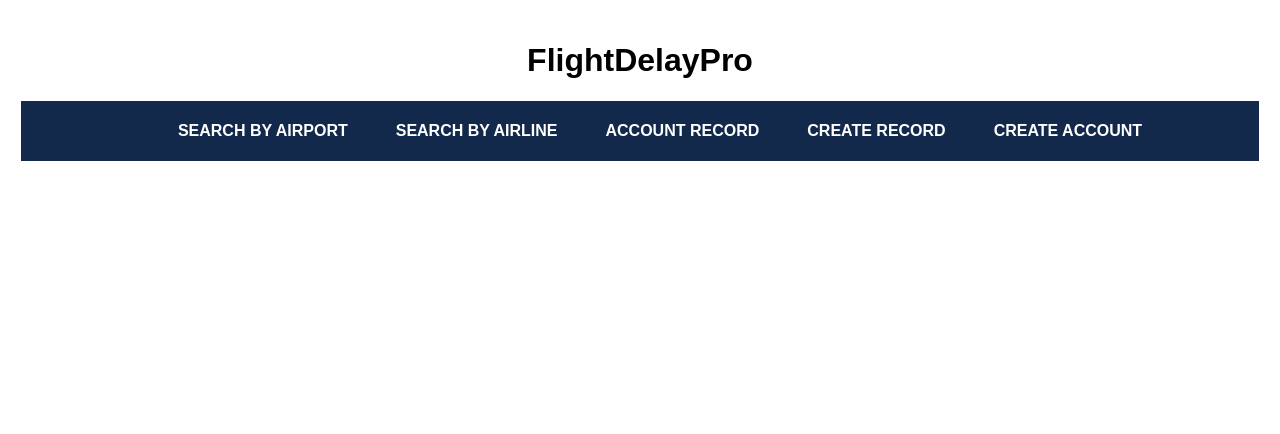
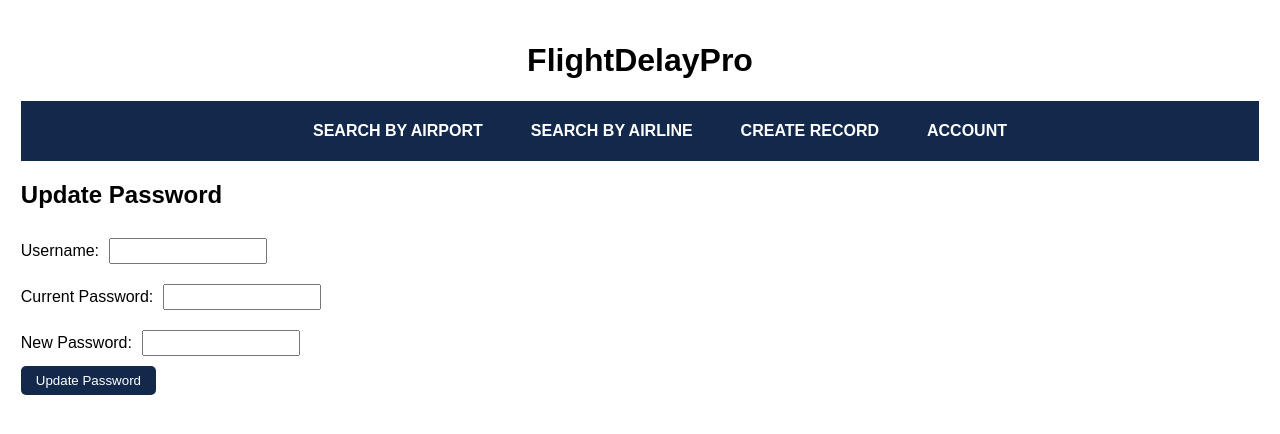
Before and after one commit to cs411-alawini/fa23-cs411-team055-TheLokis, a React (Create React App) app in the folder frontend/: page /update-password in a window 1280 px wide. Shown: the top 434 px of the page. Built offline with nearby package versions, Linux system fonts and the light colour scheme.

Commit message:
add update password

```diff
--- a/frontend/src/App.css
+++ b/frontend/src/App.css
@@ -90,6 +90,12 @@ input[type="number"] {
     height: 20px;
 }
 
+input[type="password"] {
+    margin-left: 10px;
+    width: 150px;
+    height: 20px;
+}
+
 input::-webkit-outer-spin-button,
 input::-webkit-inner-spin-button {
   -webkit-appearance: none;
--- a/frontend/src/App.js
+++ b/frontend/src/App.js
@@ -8,6 +8,8 @@ import Airline from './pages/Airline.js'
 import CreateAcc from './pages/CreateAcc.js'
 import AccRecord from './pages/AccRecord.js'
 import CreateRecord from './pages/CreateRecord.js'
+import Account from './pages/Account.js'
+import UpdatePassword from './pages/UpdatePassword.js'
 
 
 function App() {
@@ -21,7 +23,8 @@ function App() {
         <Route path="/account-record" element={<AccRecord/>}/>
         <Route path="/create-account" element={<CreateAcc/>}/>
         <Route path="/create-record" element={<CreateRecord/>}/>
-
+        <Route path="/account" element={<Account/>}/>
+        <Route path="/update-password" element={<UpdatePassword/>}/>
       </Routes>
     </BrowserRouter>
   );
--- a/frontend/src/component/Navbar.js
+++ b/frontend/src/component/Navbar.js
@@ -13,13 +13,10 @@ function NavBar() {
             <Link to="/airline">Search by Airline</Link>
           </li>
           <li>
-            <Link to="/account-record">Account Record</Link>
-          </li>
-          <li>
             <Link to="/create-record">Create Record</Link>
           </li>
           <li>
-            <Link to="/create-account">Create Account</Link>
+            <Link to="account">Account</Link>
           </li>
         </ul>
       </nav>
--- /dev/null
+++ b/frontend/src/pages/Account.js
@@ -0,0 +1,25 @@
+import * as React from "react";
+import { Link } from 'react-router-dom';
+
+
+function Account() {
+    return (
+        <>
+            <nav>
+                <ul>
+                    <li>
+                        <Link to="/account-record">Account Record</Link>
+                    </li>
+                    <li>
+                        <Link to="/create-account">Create Account</Link>
+                    </li>
+                    <li>
+                        <Link to="/update-password">Update Password</Link>
+                    </li>
+                </ul>
+            </nav>
+        </>
+    );
+}
+
+export default Account;
--- /dev/null
+++ b/frontend/src/pages/UpdatePassword.js
@@ -0,0 +1,66 @@
+import React, { useState } from 'react';
+import Axios from 'axios';
+
+function UpdatePassword() {
+    const [username, setUsername] = useState('');
+    const [currentPassword, setCurrentPassword] = useState('');
+    const [newPassword, setNewPassword] = useState('');
+    const [message, setMessage] = useState('');
+
+    const handleUpdatePassword = (e) => {
+        e.preventDefault();
+
+        Axios.post('http://localhost:3002/api/updatePassword', {
+            username: username,
+            currentPassword: currentPassword,
+            newPassword: newPassword
+        }).then((response) => {
+            setMessage(response.data.message);
+        }).catch((error) => {
+            console.error(error);
+            setMessage('Failed to update password. Please try again.');
+        });
+    };
+
+    return (
+        <>
+            <h2>Update Password</h2>
+            <form>
+                <label>
+                    Username:
+                    <input
+                        type="text"
+                        name="username"
+                        value={username}
+                        onChange={(e) => setUsername(e.target.value)}
+                        required
+                    />
+                </label><br/>
+                <label>
+                    Current Password:
+                    <input
+                        type="password"
+                        name="currentPassword"
+                        value={currentPassword}
+                        onChange={(e) => setCurrentPassword(e.target.value)}
+                        required
+                    />
+                </label><br/>
+                <label>
+                    New Password:
+                    <input
+                        type="password"
+                        name="newPassword"
+                        value={newPassword}
+                        onChange={(e) => setNewPassword(e.target.value)}
+                        required
+                    />
+                </label><br/>
+                <input type="submit" value="Update Password" onClick={handleUpdatePassword} />
+            </form>
+            <p>{message}</p>
+        </>
+    );
+}
+
+export default UpdatePassword;
```
Also changed, not shown: 2 other files (tests, documents, lock files or other folders).
